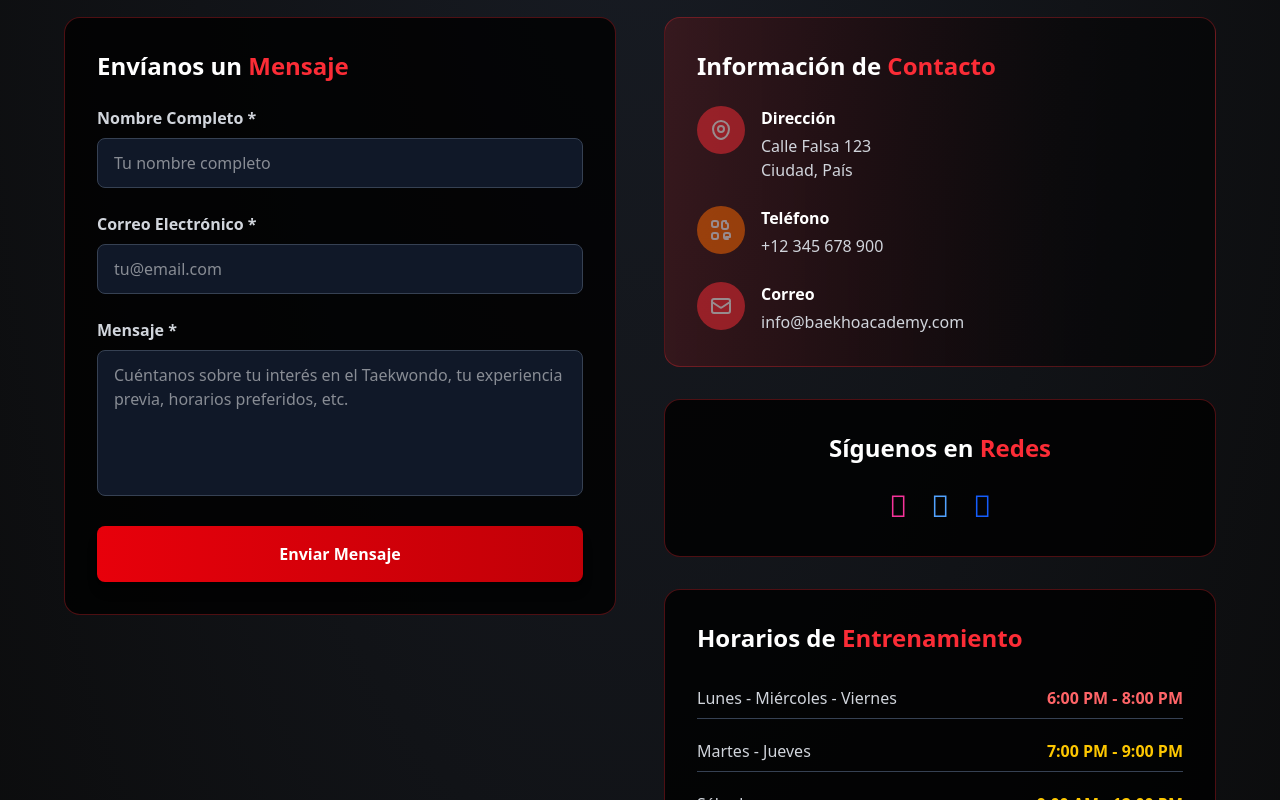
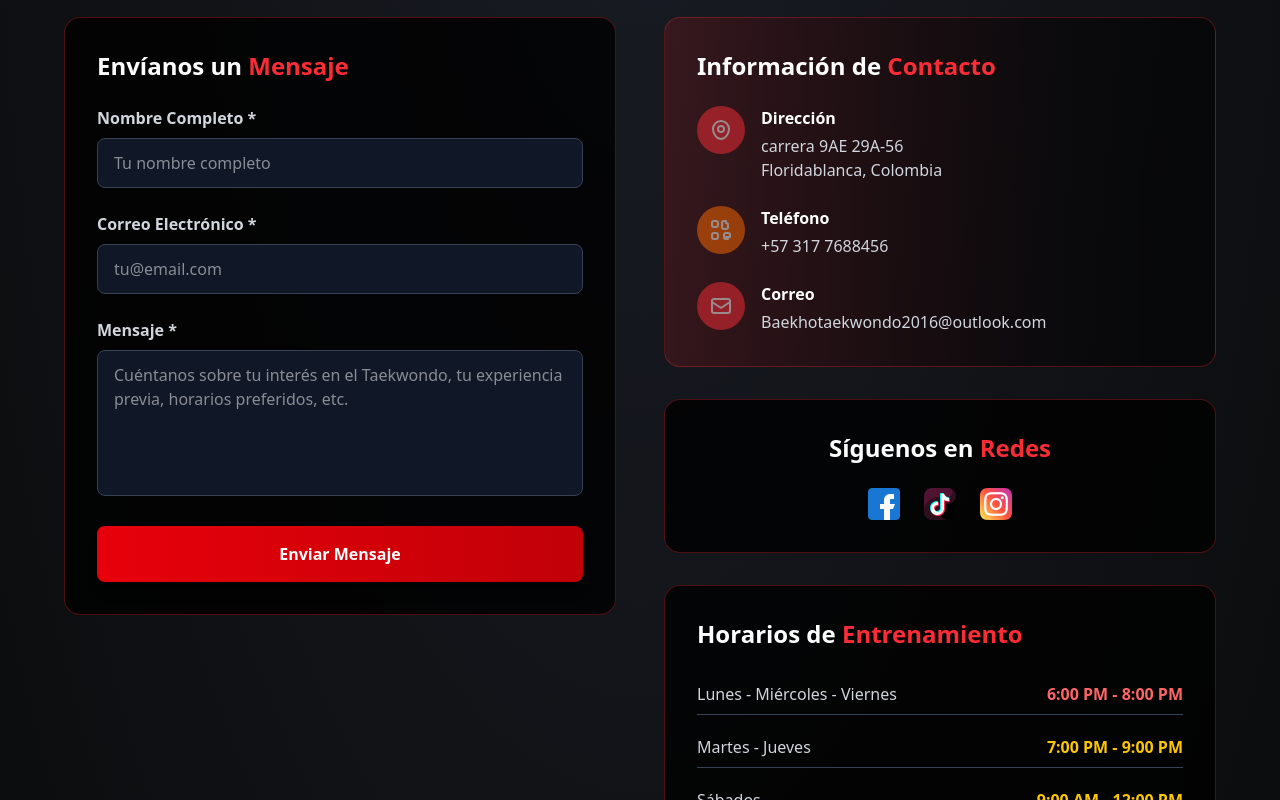
Before and after one commit to Baekho-la-cumbre/Baekho_landing, a React (Vite) app: page / in a window 1280 px wide. Shown: the part 6920-7720 px from the top of the page. Built offline with nearby package versions, Linux system fonts and the light colour scheme.

Commit message:
commit de contactos, agregando la informacion y las redes sociales

```diff
--- a/src/sections/Contacto/Contacto.jsx
+++ b/src/sections/Contacto/Contacto.jsx
@@ -132,7 +132,7 @@ const Contacto = () => (
                   </div>
                   <div>
                     <h4 className="text-white font-semibold mb-1">Dirección</h4>
-                    <p className="text-gray-300">Calle Falsa 123<br />Ciudad, País</p>
+                    <p className="text-gray-300">carrera 9AE 29A-56<br />Floridablanca, Colombia</p>
                   </div>
                 </div>
                 <div className="flex items-start transform hover:translate-x-2 transition-transform duration-300">
@@ -141,7 +141,7 @@ const Contacto = () => (
                   </div>
                   <div>
                     <h4 className="text-white font-semibold mb-1">Teléfono</h4>
-                    <p className="text-gray-300">+12 345 678 900</p>
+                    <p className="text-gray-300">+57 317 7688456</p>
                   </div>
                 </div>
                 <div className="flex items-start transform hover:translate-x-2 transition-transform duration-300">
@@ -150,7 +150,7 @@ const Contacto = () => (
                   </div>
                   <div>
                     <h4 className="text-white font-semibold mb-1">Correo</h4>
-                    <p className="text-gray-300">info@baekhoacademy.com</p>
+                    <p className="text-gray-300">Baekhotaekwondo2016@outlook.com</p>
                   </div>
                 </div>
               </div>
@@ -163,9 +163,15 @@ const Contacto = () => (
                 Síguenos en <span className="text-red-500">Redes</span>
               </h3>
               <div className="flex space-x-6">
-                <a href="#" className="text-pink-500 hover:text-pink-400 text-3xl"><i className="fab fa-instagram">&#xf16d;</i></a>
-                <a href="#" className="text-blue-400 hover:text-blue-300 text-3xl"><i className="fab fa-twitter">&#xf099;</i></a>
-                <a href="#" className="text-blue-600 hover:text-blue-500 text-3xl"><i className="fab fa-facebook">&#xf09a;</i></a>
+                <a href="https://www.facebook.com/share/1BoxMgww6V/" target="_blank" rel="noopener noreferrer">
+                  <img src="/facebook.png" alt="Facebook" className="w-8 h-8 inline" />
+                </a>
+                <a href="https://www.tiktok.com/@club_baekho?_t=ZS-8xiu94xikDa&_r=1" target="_blank" rel="noopener noreferrer">
+                  <img src="/tik-tok.png" alt="TikTok" className="w-8 h-8 inline" />
+                </a>
+                <a href="https://www.instagram.com/tkd_baekho?igsh=MWgyM2YxaHFodG53MQ==" target="_blank" rel="noopener noreferrer">
+                  <img src="/instagram.png" alt="Instagram" className="w-8 h-8 inline" />
+                </a>
               </div>
             </InteractiveCard>
           </ScrollReveal>
--- a/src/shared/components/Footer.jsx
+++ b/src/shared/components/Footer.jsx
@@ -47,7 +47,7 @@ const Footer = () => (
       {/* Contacto */}
       <div className="flex flex-col gap-2 md:items-left">
         <span className="text-white font-bold mb-2">Contacto</span>
-        <span className="text-gray-300 text-sm">carrera 9AE 29A-56, Floridablanca, Colombia</span>
+        <span className="text-gray-300 text-sm">CRA 9AE #29A-56, Floridablanca, Santander</span>
         <span className="text-gray-300 text-sm">+57 317 7688456</span>
         <a href="mailto:info@baekhoacademy.com" className="text-gray-300 text-sm hover:text-[#D42D2D] transition">Baekhotaekwondo2016@outlook.com</a>
       </div>
```
